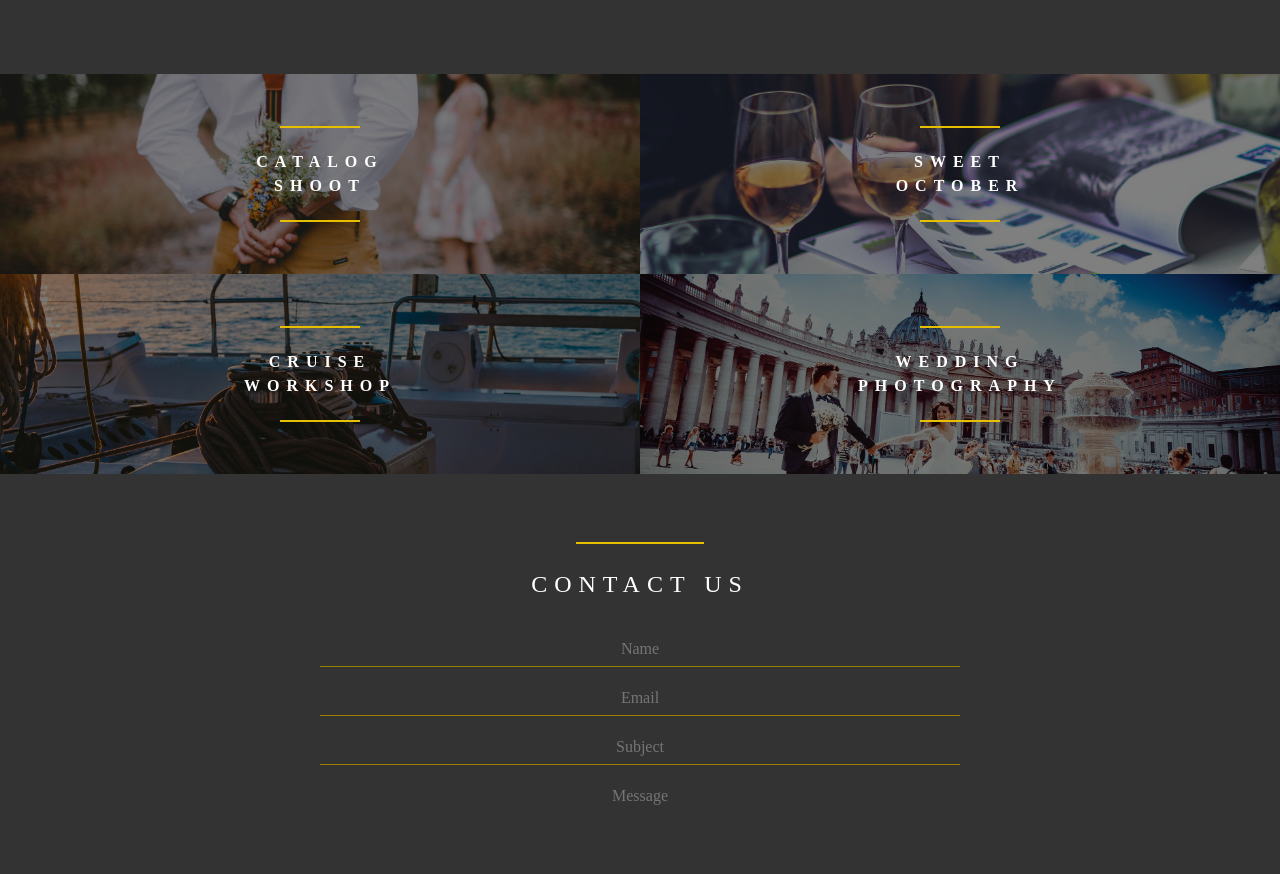
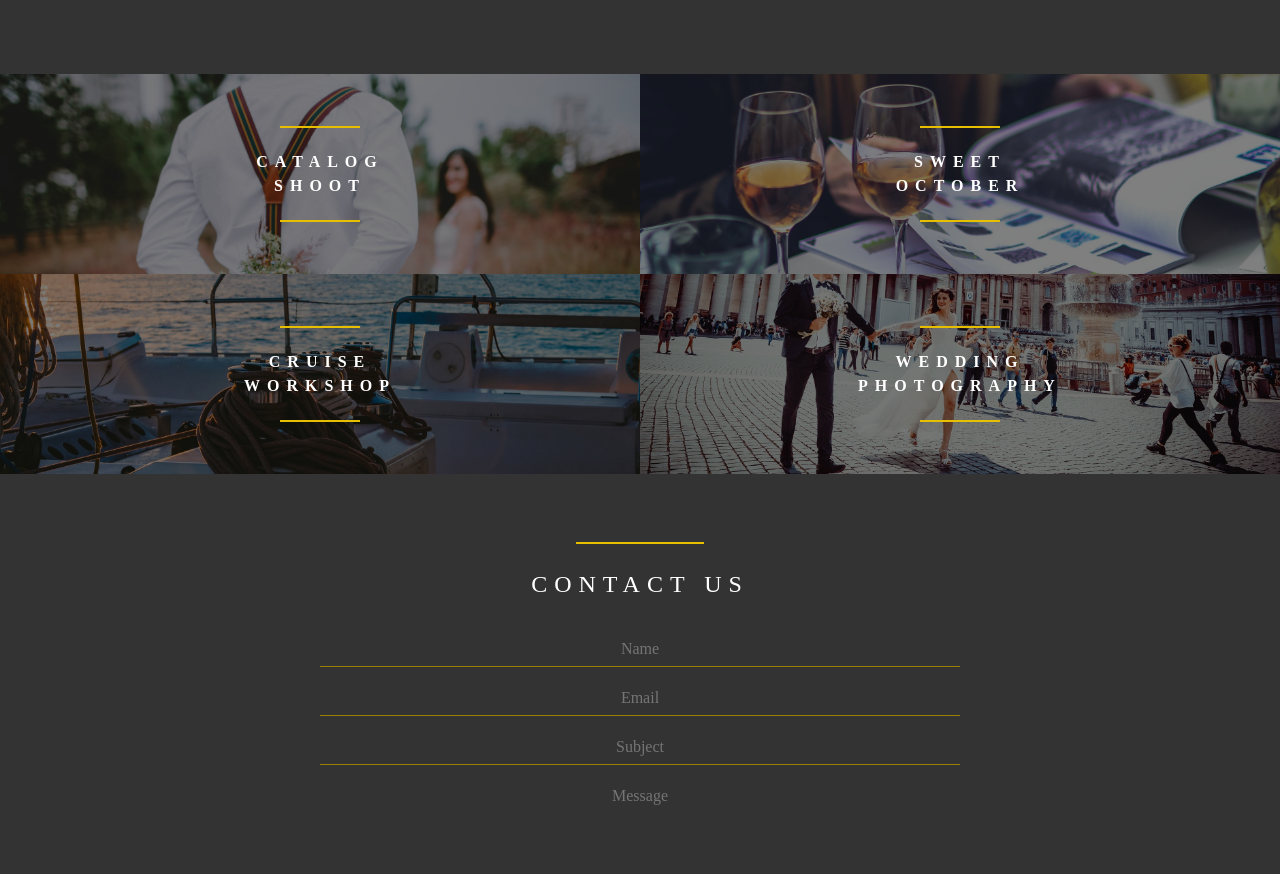
Before and after one commit to alex-chip/photo-instant, a website: page index.html in a window 1280 px wide. Shown: the part 976-1850 px from the top of the page. Drawn offline with Linux system fonts and the light colour scheme.

Commit message:
corrigiendo posicion de images

```diff
--- a/src/scss/components/_features.scss
+++ b/src/scss/components/_features.scss
@@ -26,7 +26,7 @@
             }
 
             &:nth-child(1){
-                background: url('../img/03.jpg') center / cover no-repeat;
+                background: url('../img/03.jpg') top / cover no-repeat;
             }
 
             &:nth-child(2){
@@ -38,7 +38,7 @@
             }
 
             &:nth-child(4){
-                background: url('../img/06.jpg') center / cover no-repeat;
+                background: url('../img/06.jpg') bottom / cover no-repeat;
             }
         }
 
```
Also changed, not shown: public/css/style.css.
